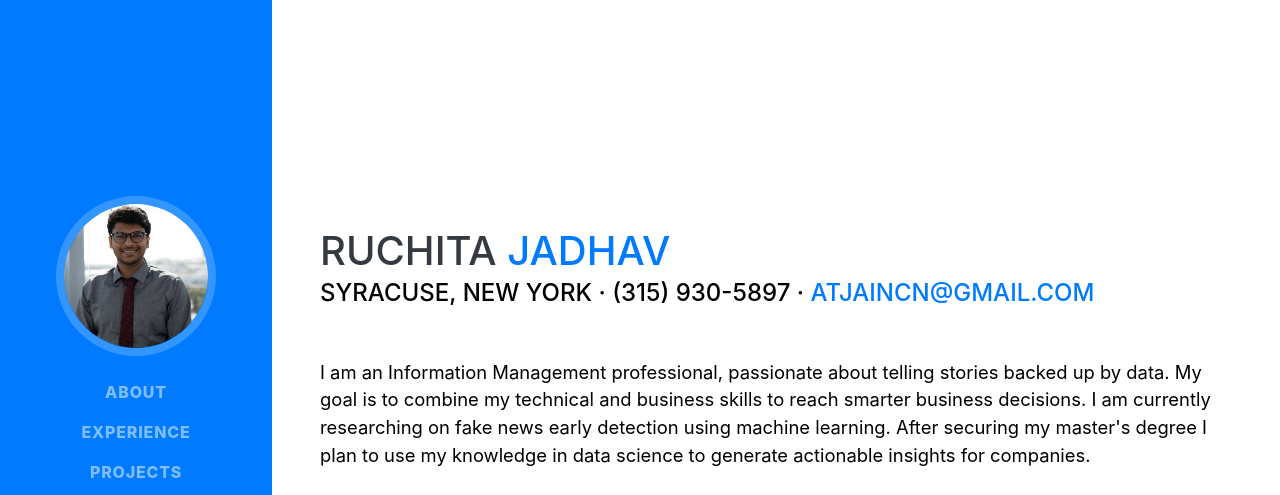
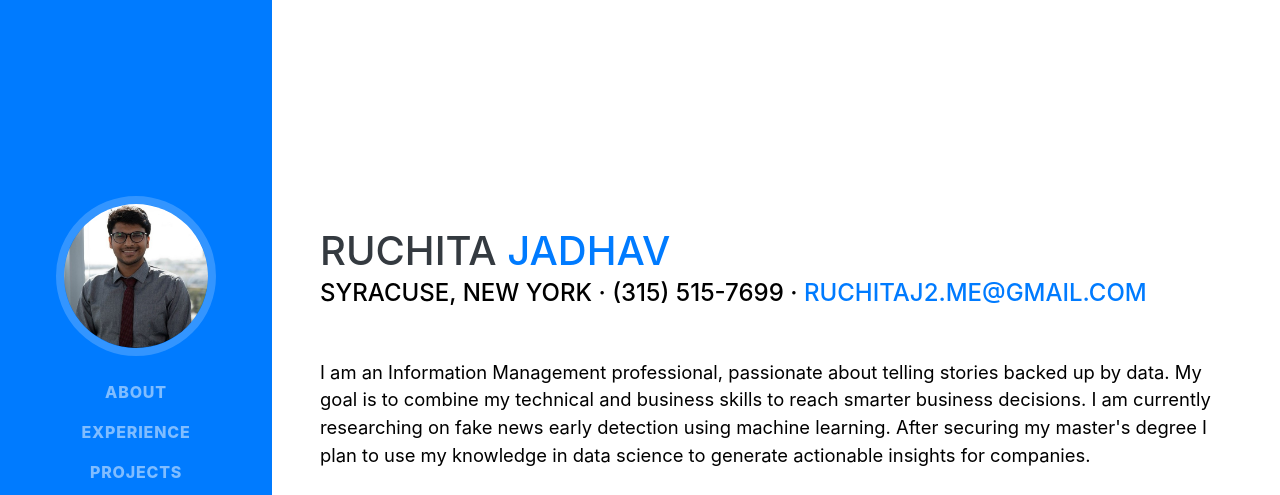
Before and after one commit to ruchitaj2/ruchitaj2.github.io, a website with bundled scripts: page index.html in a window 1280 px wide. Shown: the top 495 px of the page. Built offline with nearby package versions, Linux system fonts and the light colour scheme; a web font is replaced by a local one.

Commit message:
Please enter the commit message for your changes. Lines starting

```diff
--- a/index.html
+++ b/index.html
@@ -67,8 +67,8 @@
         <h1 class="mb-0">Ruchita
           <span class="text-primary">Jadhav</span>
         </h1>
-        <div class="subheading mb-5">Syracuse, New York · (315) 930-5897 ·
-          <a href="mailto:atjaincn@email.com">atjaincn@gmail.com</a>
+        <div class="subheading mb-5">Syracuse, New York · (315) 515-7699 ·
+          <a href="mailto:atjaincn@email.com">ruchitaj2.me@gmail.com</a>
         </div>
         <p class="lead mb-5">I am an Information Management professional, passionate about telling stories backed up by data. My goal is to combine my technical and business skills to reach smarter business decisions. I am currently researching on fake news early detection using machine learning. After securing my master's degree I plan to use my knowledge in data science to generate actionable insights for companies.</p>
         <div class="social-icons">
```
